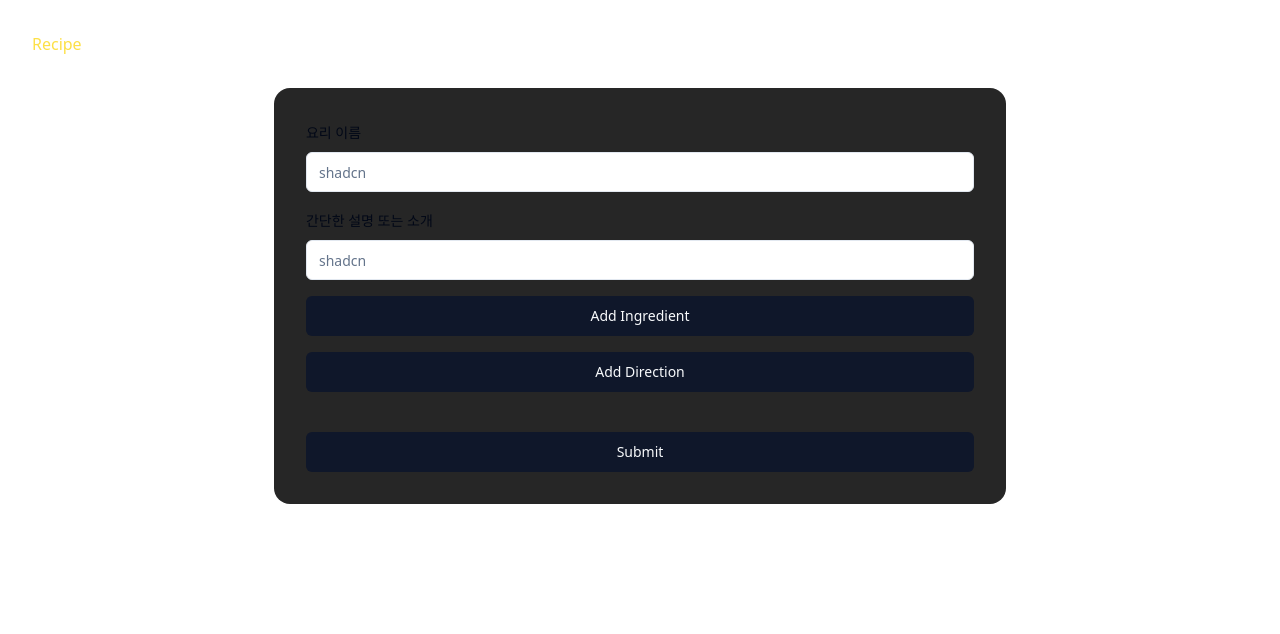
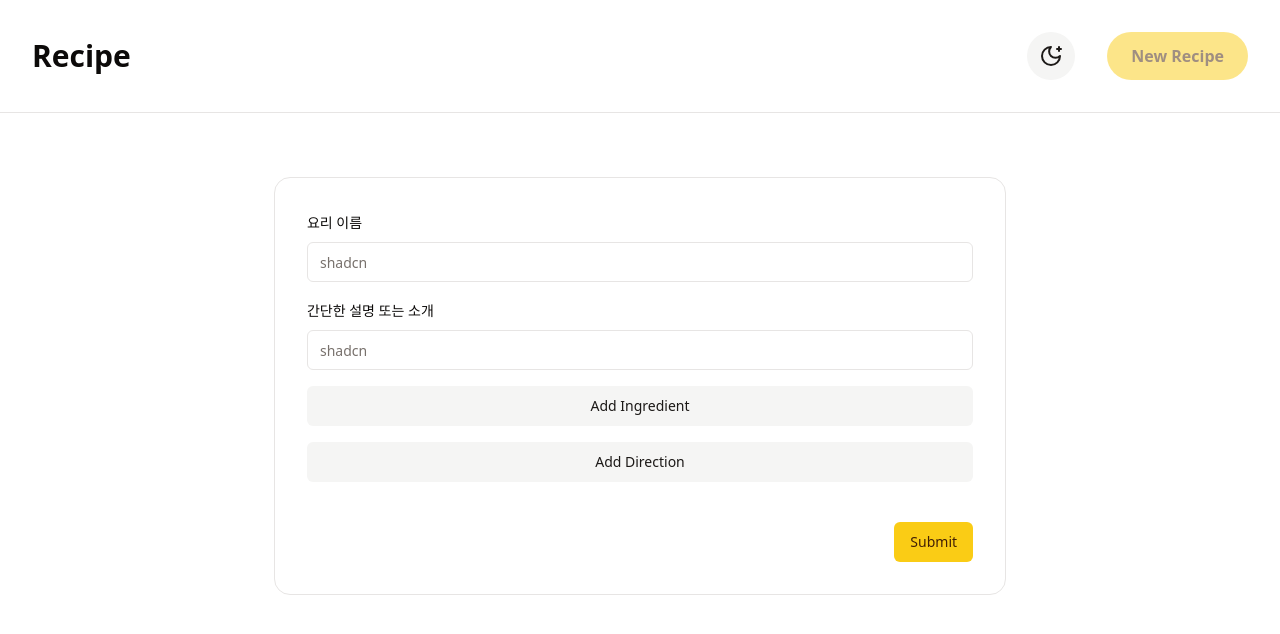
Before and after one commit to kizarrd/recipe-app, a React (Create React App) app: page /recipe/new in a window 1280 px wide. Shown: the top 634 px of the page. Built offline with nearby package versions, Linux system fonts and the light colour scheme.

Commit message:
darkmode, nav desgin, and added 'new recipe' link button to the nav

```diff
--- a/package.json
+++ b/package.json
@@ -55,6 +55,6 @@
     ]
   },
   "devDependencies": {
-    "tailwindcss": "^3.4.3"
+    "tailwindcss": "^3.4.4"
   }
 }
--- a/src/components/Nav.tsx
+++ b/src/components/Nav.tsx
@@ -1,10 +1,56 @@
-import { Link } from "react-router-dom";
+import { Link, useLocation } from "react-router-dom";
+import { Button } from "./ui/button";
+import { useEffect, useRef, useState } from "react";
+import { Sun, MoonStar } from "lucide-react";
+
+const newRecipePath = "/recipe/new";
 
 function Nav() {
+  const [isDarkMode, setIsDarkMode] = useState(false);
+  const htmlRef = useRef(document.documentElement);
+  let location = useLocation();
 
-  return <nav className="mx-auto container p-8 flex justify-between items-center">
-    <Link to={''} className="text-yellow-300 ">Recipe</Link>
-  </nav>;
+  useEffect(() => {
+    if (isDarkMode) {
+      htmlRef.current.classList.add("dark");
+    } else {
+      htmlRef.current.classList.remove("dark");
+    }
+  }, [isDarkMode]);
+
+  const toggleDarkMode = () => {
+    setIsDarkMode((prevMode) => !prevMode);
+  };
+
+  return (
+    <nav className="w-full border-b">
+      <div className="mx-auto container p-8 flex justify-between items-center">
+        <Link to={""} className="text-3xl font-extrabold">
+          Recipe
+        </Link>
+        <div className="flex justify-end items-center gap-8">
+          <Button
+            className="rounded-full w-12 h-12"
+            size={"icon"}
+            variant={"secondary"}
+            onClick={toggleDarkMode}
+          >
+            {isDarkMode ? (
+              <Sun className="w-6" />
+            ) : (
+              <MoonStar className="w-6" />
+            )}
+          </Button>
+          <Button
+            disabled={location.pathname === newRecipePath ? true : false}
+            className="text-base font-bold p-6 rounded-3xl"
+          >
+            <Link to={newRecipePath}>New Recipe</Link>
+          </Button>
+        </div>
+      </div>
+    </nav>
+  );
 }
 
 export default Nav;
--- a/src/components/ui/button.tsx
+++ b/src/components/ui/button.tsx
@@ -15,7 +15,7 @@ const buttonVariants = cva(
         outline:
           "border border-input bg-background hover:bg-accent hover:text-accent-foreground",
         secondary:
-          "bg-secondary text-secondary-foreground hover:bg-secondary/80",
+          "bg-secondary text-secondary-foreground hover:bg-secondary/70",
         ghost: "hover:bg-accent hover:text-accent-foreground",
         link: "text-primary underline-offset-4 hover:underline",
       },
--- a/src/index.css
+++ b/src/index.css
@@ -5,64 +5,47 @@
 @layer base {
   :root {
     --background: 0 0% 100%;
-    --foreground: 222.2 84% 4.9%;
-
+    --foreground: 20 14.3% 4.1%;
     --card: 0 0% 100%;
-    --card-foreground: 222.2 84% 4.9%;
-
+    --card-foreground: 20 14.3% 4.1%;
     --popover: 0 0% 100%;
-    --popover-foreground: 222.2 84% 4.9%;
-
-    --primary: 222.2 47.4% 11.2%;
-    --primary-foreground: 210 40% 98%;
-
-    --secondary: 210 40% 96.1%;
-    --secondary-foreground: 222.2 47.4% 11.2%;
-
-    --muted: 210 40% 96.1%;
-    --muted-foreground: 215.4 16.3% 46.9%;
-
-    --accent: 210 40% 96.1%;
-    --accent-foreground: 222.2 47.4% 11.2%;
-
+    --popover-foreground: 20 14.3% 4.1%;
+    --primary: 47.9 95.8% 53.1%;
+    --primary-foreground: 26 83.3% 14.1%;
+    --secondary: 60 4.8% 95.9%;
+    --secondary-foreground: 24 9.8% 10%;
+    --muted: 60 4.8% 95.9%;
+    --muted-foreground: 25 5.3% 44.7%;
+    --accent: 60 4.8% 95.9%;
+    --accent-foreground: 24 9.8% 10%;
     --destructive: 0 84.2% 60.2%;
-    --destructive-foreground: 210 40% 98%;
-
-    --border: 214.3 31.8% 91.4%;
-    --input: 214.3 31.8% 91.4%;
-    --ring: 222.2 84% 4.9%;
-
+    --destructive-foreground: 60 9.1% 97.8%;
+    --border: 20 5.9% 90%;
+    --input: 20 5.9% 90%;
+    --ring: 20 14.3% 4.1%;
     --radius: 0.5rem;
   }
 
   .dark {
-    --background: 222.2 84% 4.9%;
-    --foreground: 210 40% 98%;
-
-    --card: 222.2 84% 4.9%;
-    --card-foreground: 210 40% 98%;
-
-    --popover: 222.2 84% 4.9%;
-    --popover-foreground: 210 40% 98%;
-
-    --primary: 210 40% 98%;
-    --primary-foreground: 222.2 47.4% 11.2%;
-
-    --secondary: 217.2 32.6% 17.5%;
-    --secondary-foreground: 210 40% 98%;
-
-    --muted: 217.2 32.6% 17.5%;
-    --muted-foreground: 215 20.2% 65.1%;
-
-    --accent: 217.2 32.6% 17.5%;
-    --accent-foreground: 210 40% 98%;
-
+    --background: 20 14.3% 4.1%;
+    --foreground: 60 9.1% 97.8%;
+    --card: 20 14.3% 4.1%;
+    --card-foreground: 60 9.1% 97.8%;
+    --popover: 20 14.3% 4.1%;
+    --popover-foreground: 60 9.1% 97.8%;
+    --primary: 47.9 95.8% 53.1%;
+    --primary-foreground: 26 83.3% 14.1%;
+    --secondary: 12 6.5% 15.1%;
+    --secondary-foreground: 60 9.1% 97.8%;
+    --muted: 12 6.5% 15.1%;
+    --muted-foreground: 24 5.4% 63.9%;
+    --accent: 12 6.5% 15.1%;
+    --accent-foreground: 60 9.1% 97.8%;
     --destructive: 0 62.8% 30.6%;
-    --destructive-foreground: 210 40% 98%;
-
-    --border: 217.2 32.6% 17.5%;
-    --input: 217.2 32.6% 17.5%;
-    --ring: 212.7 26.8% 83.9%;
+    --destructive-foreground: 60 9.1% 97.8%;
+    --border: 12 6.5% 15.1%;
+    --input: 12 6.5% 15.1%;
+    --ring: 35.5 91.7% 32.9%;
   }
 }
 
--- a/src/pages/CreateRecipe.tsx
+++ b/src/pages/CreateRecipe.tsx
@@ -69,9 +69,9 @@ function CreateRecipe() {
 
   async function onSubmit(data: z.infer<typeof FormSchema>) {
     console.log(data);
-    const { name, description, ingredients } = data;
+    const { name, description, ingredients, directions } = data;
     const canSave =
-      [name, description, ingredients].every(Boolean) && !isLoading;
+      [name, description, ingredients, directions].every(Boolean) && !isLoading;
     if (canSave) {
       try {
         toast({
@@ -84,7 +84,7 @@ function CreateRecipe() {
             </pre>
           ),
         });
-        await addNewRecipe({ name, description, ingredients });
+        await addNewRecipe({ name, description, ingredients, directions });
       } catch (err) {
         console.error("Failed to save the recipe:", err);
       }
@@ -92,8 +92,8 @@ function CreateRecipe() {
   }
 
   return (
-    <main className="mx-6">
-      <section className="max-w-[80ch] mx-auto bg-neutral-800 rounded-2xl p-8">
+    <main className="mx-6 mt-16 mb-16">
+      <section className="max-w-[80ch] mx-auto border-border border rounded-2xl p-8">
         <Form {...form}>
           <div>
             <form onSubmit={form.handleSubmit(onSubmit)} className="grid gap-4">
@@ -191,6 +191,7 @@ function CreateRecipe() {
                   });
                 }}
                 type="button"
+                variant={"secondary"}
               >
                 Add Ingredient
               </Button>
@@ -201,7 +202,7 @@ function CreateRecipe() {
                     name={`directions.${index}.direction`}
                     render={({ field }) => (
                       <FormItem className="w-1/2">
-                        <FormLabel className="">Ingredient</FormLabel>
+                        <FormLabel className="">Step {index+1}</FormLabel>
                         <FormControl>
                           <Input placeholder="shadcn" {...field} />
                         </FormControl>
@@ -218,12 +219,15 @@ function CreateRecipe() {
                   });
                 }}
                 type="button"
+                variant={"secondary"}
               >
                 Add Direction
               </Button>
-              <Button className="mt-6" type="submit">
-                Submit
-              </Button>
+              <div className="flex justify-end">
+                <Button className="mt-6" type="submit">
+                  Submit
+                </Button>
+              </div>
             </form>
           </div>
         </Form>
--- a/tailwind.config.js
+++ b/tailwind.config.js
@@ -5,7 +5,7 @@ module.exports = {
     './pages/**/*.{ts,tsx}',
     './components/**/*.{ts,tsx}',
     './app/**/*.{ts,tsx}',
-    './src/**/*.{ts,tsx}',
+    './src/**/*.{js,jsx,ts,tsx}',
   ],
   prefix: "",
   theme: {
```
Also changed, not shown: 1 other file (tests, documents, lock files or other folders).
